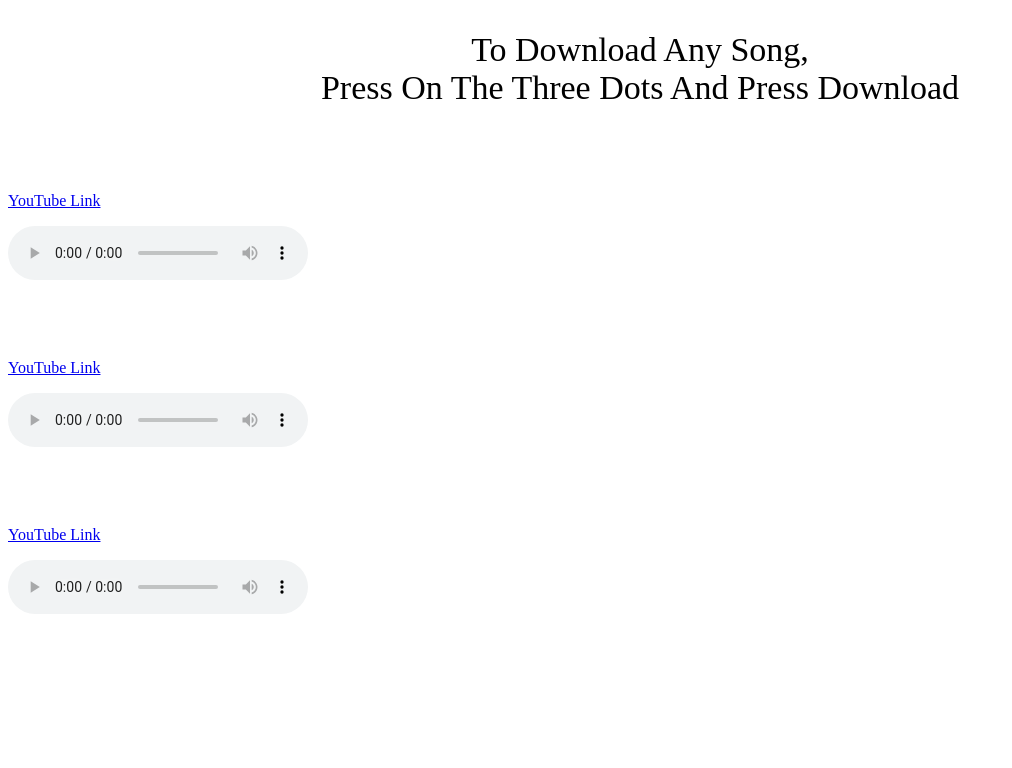
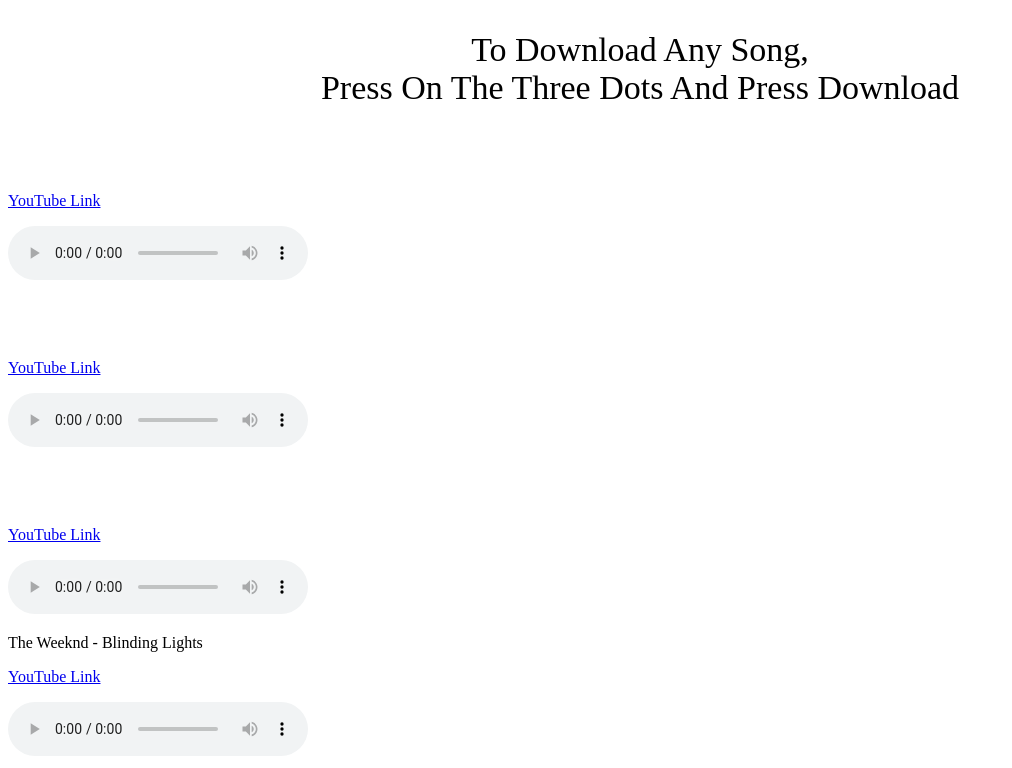
Before and after one commit to StuffDuffDev/actionsongs, a plain HTML site: page songs.html in a window 1280 px wide. Shown: the part 105-873 px from the top of the page, without its empty margins (0-1012 px from the left). Before the commit the page ends 800 px from the top, so only its background shows below. Drawn offline with Linux system fonts and the light colour scheme.

Commit message:
Update songs.html

```diff
--- a/songs.html
+++ b/songs.html
@@ -35,5 +35,12 @@
         <source src="./assets/music/Arizona Zervas - ROXANNE Lyrics.mp3" type="audio/mpeg">
         Your browser does not support the audio element.
         </audio>
+
+         <p class="blinding-light">The Weeknd - Blinding Lights</p>
+        <p><a href="https://www.youtube.com/watch?v=XwxLwG2_Sxk">YouTube Link</a></p>
+        <audio class="blinding-light-song" controls>
+        <source src="./assets/music/The Weeknd - Blinding Lights Lyrics.mp3" type="audio/mpeg">
+        Your browser does not support the audio element.
+        </audio>
     </body>
 </html>
```
